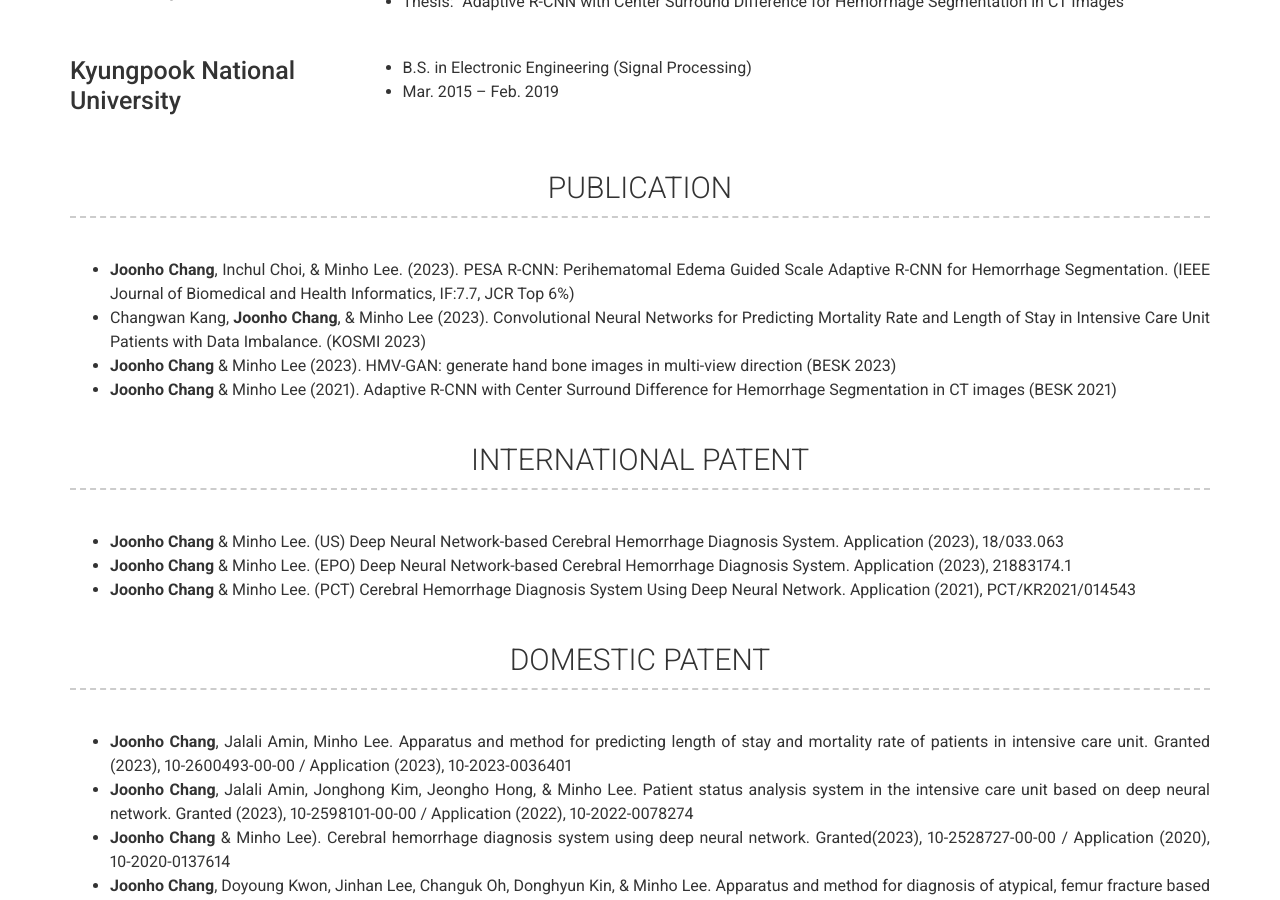
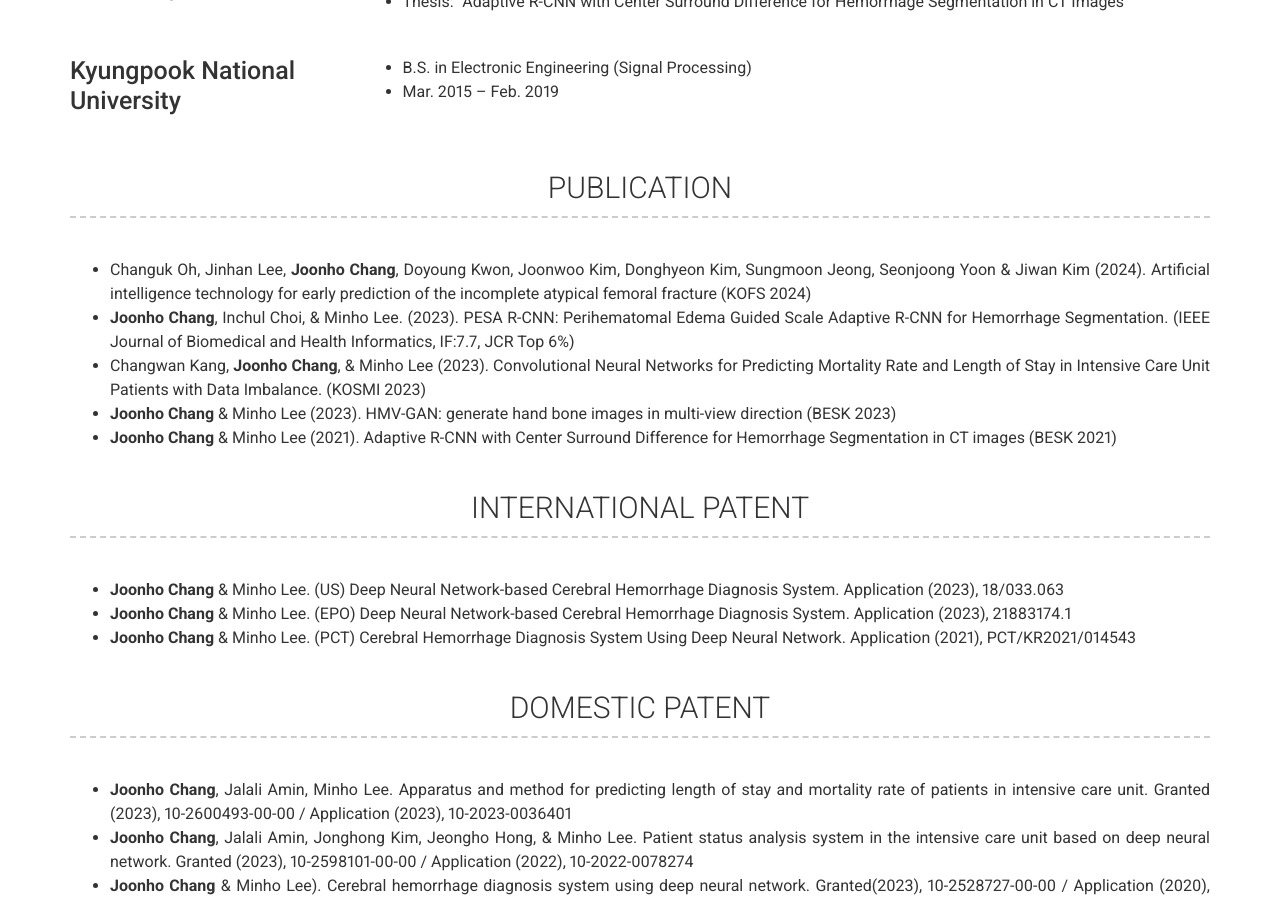
Before and after one commit to joonhozx/joonhozx.github.io, a Jekyll site: the page built from index.md, in a window 1280 px wide and 900 px high, scrolled down 779 px. Built offline with Jekyll 4.4.1, drawn with Linux system fonts in a browser that asks for light colours; nearby versions of some CDN libraries.

Commit message:
Update _config.yml

```diff
--- a/_config.yml
+++ b/_config.yml
@@ -101,6 +101,7 @@ content:
   - title: PUBLICATION
     layout: text
     content: | # this will include new lines to allow paragraphs
+      - Changuk Oh, Jinhan Lee, **Joonho Chang**, Doyoung Kwon, Joonwoo Kim, Donghyeon Kim, Sungmoon Jeong, Seonjoong Yoon & Jiwan Kim (2024). Artificial intelligence technology for early prediction of the incomplete atypical femoral fracture (KOFS 2024)
       - **Joonho Chang**, Inchul Choi, & Minho Lee. (2023). PESA R-CNN: Perihematomal Edema Guided Scale Adaptive R-CNN for Hemorrhage Segmentation. (IEEE Journal of Biomedical and Health Informatics, IF:7.7, JCR Top 6%)
       - Changwan Kang, **Joonho Chang**, & Minho Lee (2023). Convolutional Neural Networks for Predicting Mortality Rate and Length of Stay in Intensive Care Unit Patients with Data Imbalance. (KOSMI 2023)
       - **Joonho Chang** & Minho Lee (2023). HMV-GAN: generate hand bone images in multi-view direction (BESK 2023)
```
